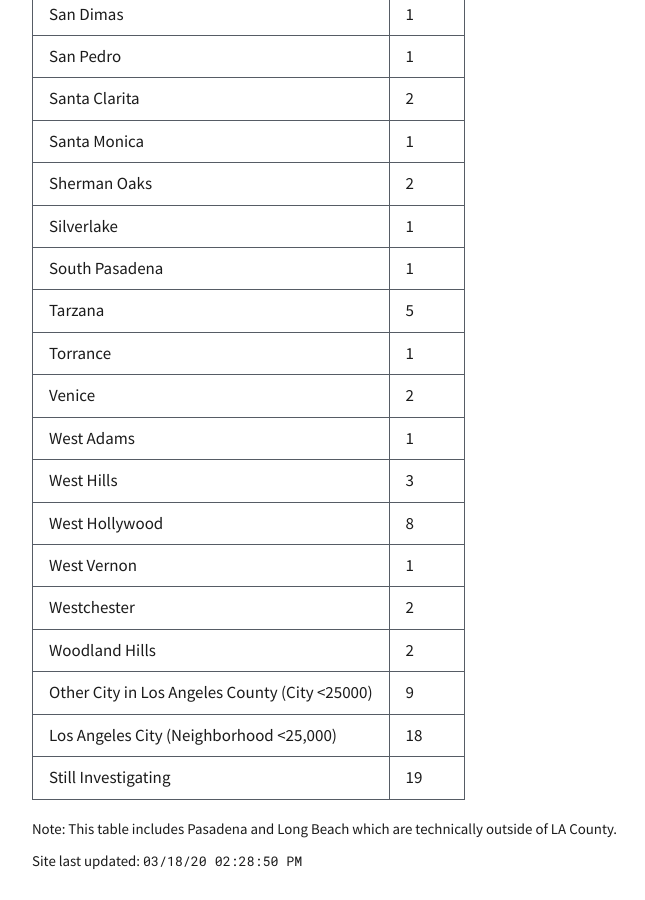
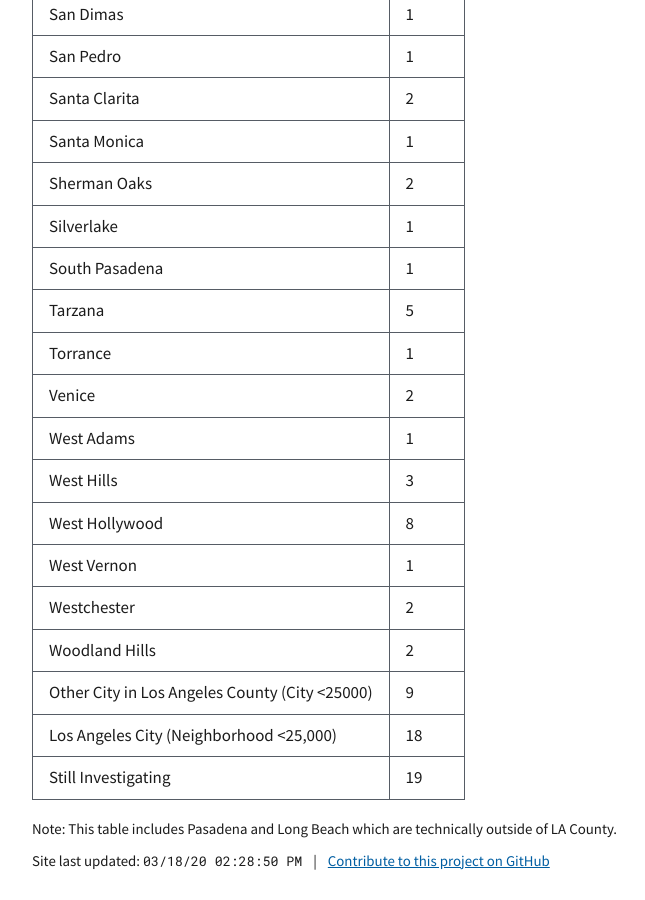
Before and after one commit to maya/la-coronavirus-cases, a Jekyll site: the page built from index.md, in a window 1280 px wide and 900 px high, scrolled down 2060 px. Shown: the whole window, without its empty margins (0-645 px from the left). Built offline with Jekyll 4.4.1, drawn with Linux system fonts in a browser that asks for light colours.

Commit message:
Add github link

```diff
--- a/index.md
+++ b/index.md
@@ -83,7 +83,7 @@ layout: default
     </tbody>
   </table>
   <p class="font-sans-2xs">Note: This table includes Pasadena and Long Beach which are technically outside of LA County.</p>
-  <p class="font-sans-2xs">Site last updated: <span class="font-mono-2xs">{{ site.time | date: "%x %r" }}</span></p>
+  <p class="font-sans-2xs">Site last updated: <span class="font-mono-2xs">{{ site.time | date: "%x %r" }}</span> <span class="margin-x-1">|</span> <a class="usa-link" href="https://github.com/maya/la-coronavirus-cases">Contribute to this project on GitHub</a></p>
 </div>
 
 
```
